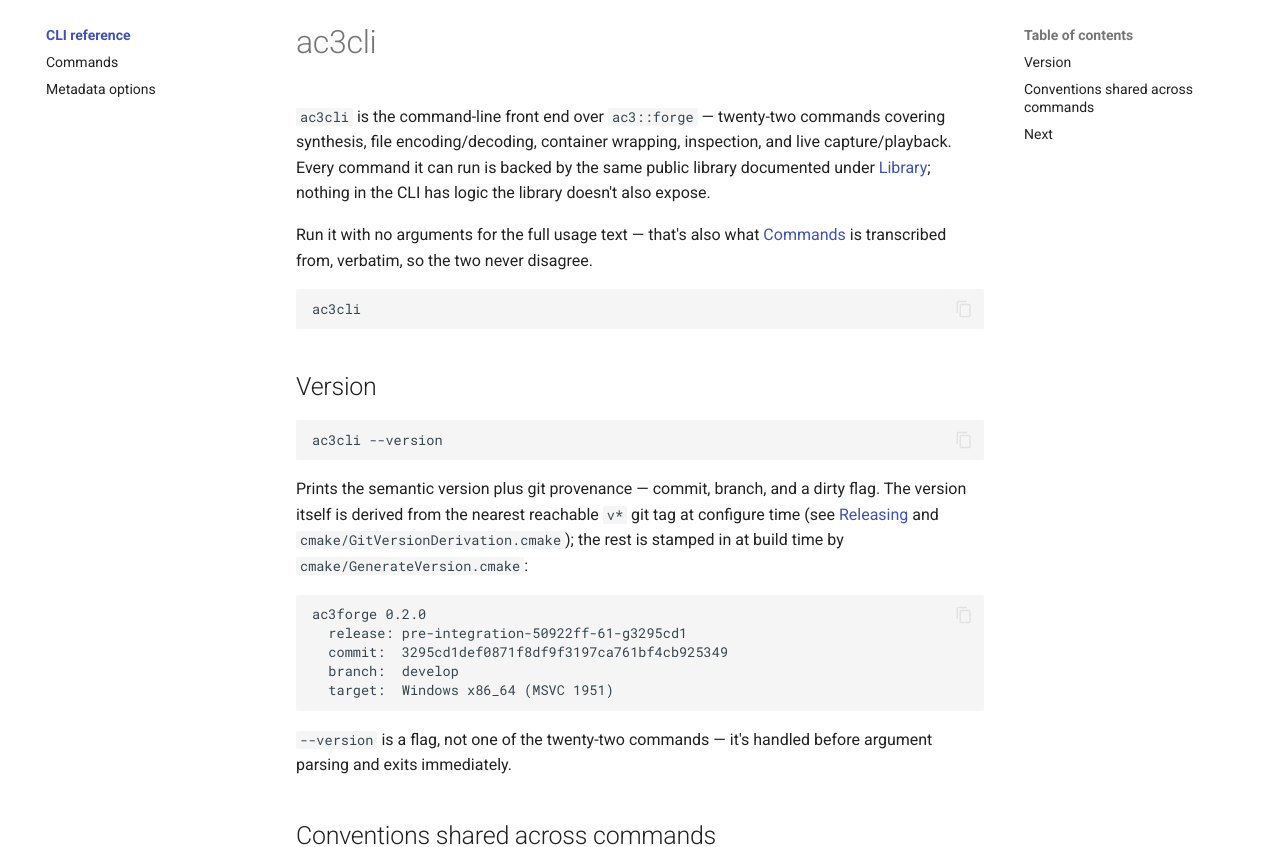
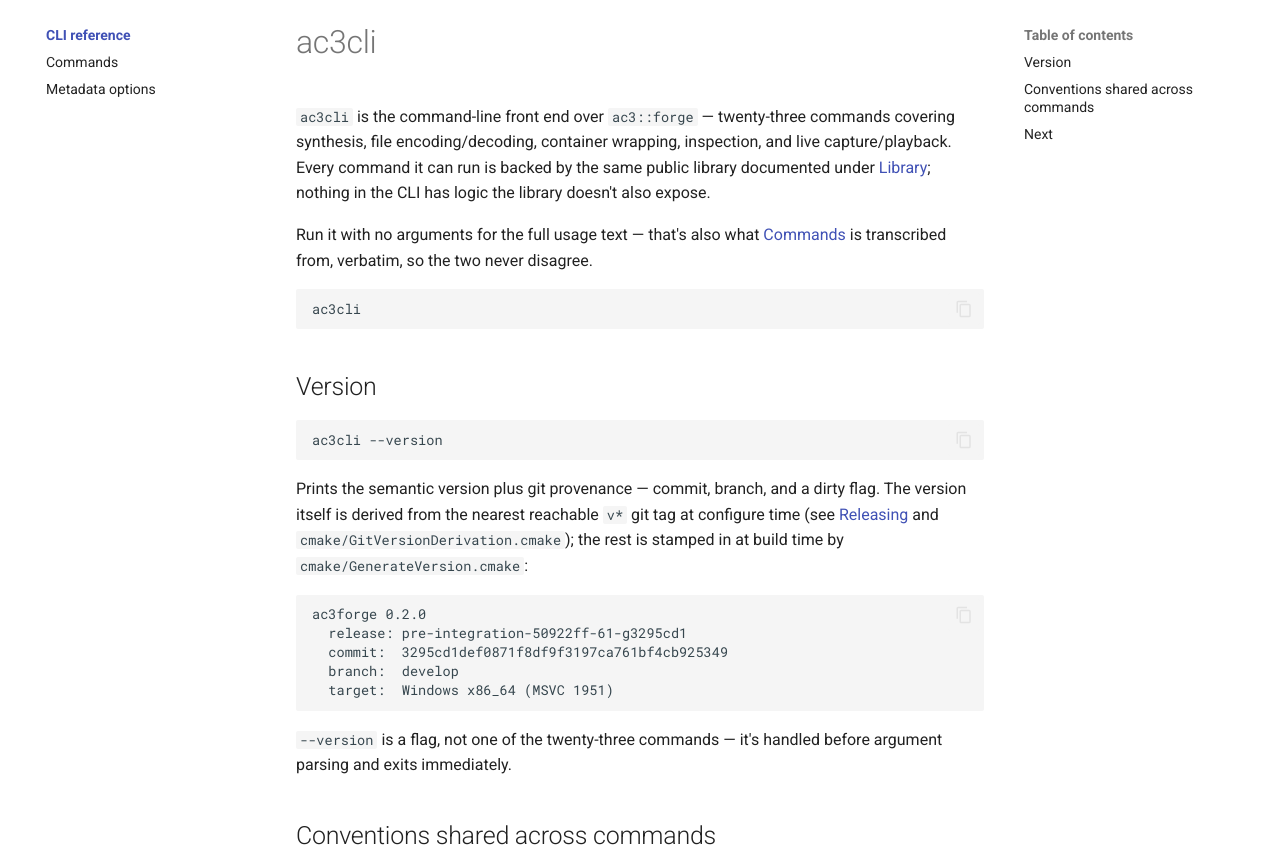
Before and after one commit to iainchesworth/ac3forge, an MkDocs documentation site: the page built from docs/cli/index.md, in a window 1280 px wide and 1400 px high. Shown: the part 124-971 px from the top of the window. Built offline with MkDocs 1.6.1 and Material for MkDocs 9.7.7, drawn with Linux system fonts in a browser that asks for light colours; comment, search, counter and statistics services are not loaded; some of the changed text lies outside the part shown.

Commit message:
fix: kCommands array size (22->23) and stale command-count prose
The merge combined A1's mp4 command with A3's ts command, both bumping the
count independently - the array size and every 'twenty-two commands' /
'22 commands' mention needed a second bump to 23.

````diff
--- a/docs/cli/index.md
+++ b/docs/cli/index.md
@@ -1,6 +1,6 @@
 # ac3cli
 
-`ac3cli` is the command-line front end over `ac3::forge` — twenty-two commands covering
+`ac3cli` is the command-line front end over `ac3::forge` — twenty-three commands covering
 synthesis, file encoding/decoding, container wrapping, inspection, and live capture/playback.
 Every command it can run is backed by the same public library documented under
 [Library](../library/index.md); nothing in the CLI has logic the library doesn't also expose.
@@ -31,7 +31,7 @@ ac3forge 0.2.0
   target:  Windows x86_64 (MSVC 1951)
 ```
 
-`--version` is a flag, not one of the twenty-two commands — it's handled before argument parsing
+`--version` is a flag, not one of the twenty-three commands — it's handled before argument parsing
 and exits immediately.
 
 ## Conventions shared across commands
````
Also changed, not shown: other parts of docs/cli/index.md (+1 -1 lines), README.md (+2 -2 lines), docs/index.md (+1 -1 lines), 1 other file.
